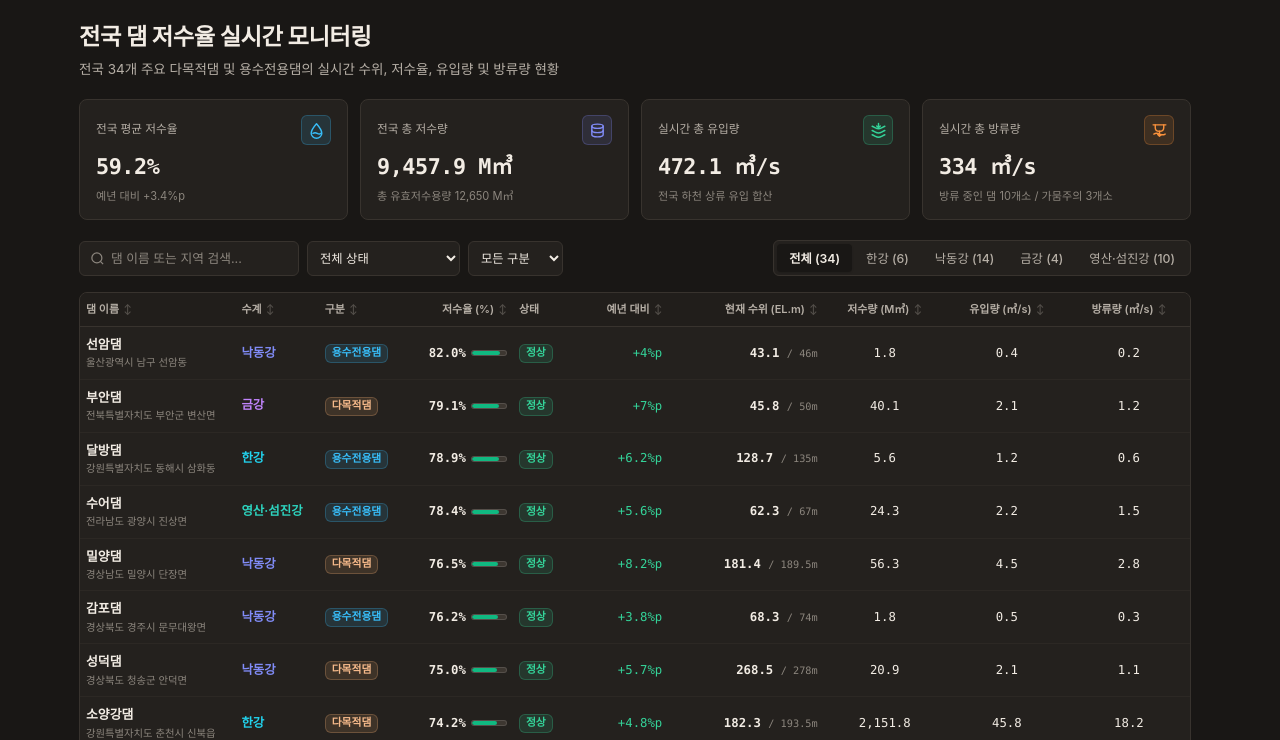
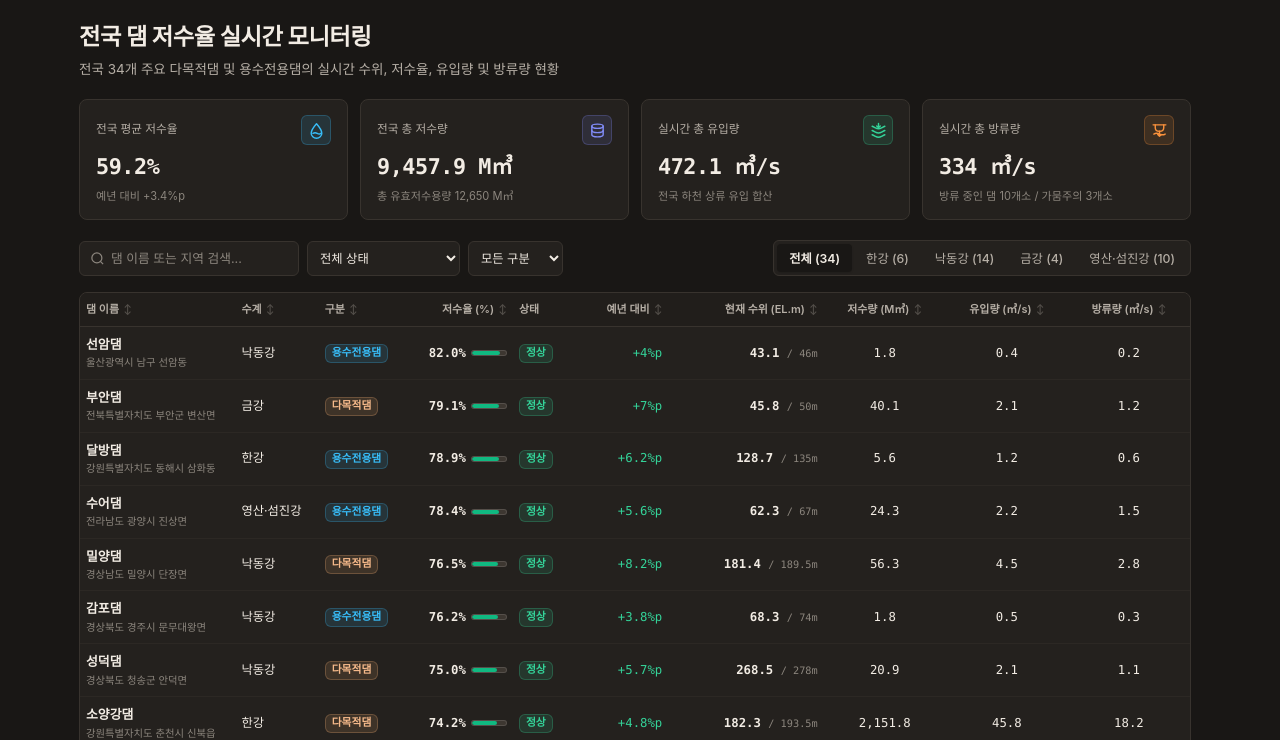
Before and after one commit to agnusdei1207/k-dam-live, a website: page index.html in a window 1280 px wide. Shown: the part 60-800 px from the top of the page. Drawn offline with Linux system fonts and the light colour scheme.

Commit message:
style: render basin column with clean default text style without bold or colors

```diff
--- a/css/admin.css
+++ b/css/admin.css
@@ -809,44 +809,7 @@ body {
   border-color: var(--border);
 }
 
-/* Basin Column: Clean Plain Text (카드가 아닌 깔끔한 텍스트) */
-.basin-text {
-  font-size: 0.83rem;
-  font-weight: 600;
-  white-space: nowrap;
-}
 
-.basin-text.badge-basin-han {
-  color: #22d3ee;
-}
-
-.basin-text.badge-basin-nakdong {
-  color: #818cf8;
-}
-
-.basin-text.badge-basin-geum {
-  color: #c084fc;
-}
-
-.basin-text.badge-basin-seomjin {
-  color: #2dd4bf;
-}
-
-:root[data-theme='light'] .basin-text.badge-basin-han {
-  color: #0e7490;
-}
-
-:root[data-theme='light'] .basin-text.badge-basin-nakdong {
-  color: #4338ca;
-}
-
-:root[data-theme='light'] .basin-text.badge-basin-geum {
-  color: #7e22ce;
-}
-
-:root[data-theme='light'] .basin-text.badge-basin-seomjin {
-  color: #0f766e;
-}
 
 /* Dam Type Badges (구분별 전용 컬러) */
 .badge-type-multi {
--- a/js/app.js
+++ b/js/app.js
@@ -312,14 +312,6 @@
     if (elements.valDischargeCount) elements.valDischargeCount.textContent = `방류 중인 댐 ${m.dischargingCount}개소 / 가뭄주의 ${m.droughtCount}개소`;
   }
 
-  function getBasinBadgeClass(basin) {
-    if (basin.includes('한강')) return 'badge-basin-han';
-    if (basin.includes('낙동강')) return 'badge-basin-nakdong';
-    if (basin.includes('금강')) return 'badge-basin-geum';
-    if (basin.includes('영산') || basin.includes('섬진강')) return 'badge-basin-seomjin';
-    return 'badge-muted';
-  }
-
   function getTypeBadgeClass(type) {
     if (type.includes('다목적')) return 'badge-type-multi';
     if (type.includes('용수전용')) return 'badge-type-water';
@@ -371,7 +363,6 @@
         ? `<span class="distance-badge">${dam.distanceKm}km</span>`
         : '';
 
-      const basinClass = getBasinBadgeClass(dam.basin);
       const typeClass = getTypeBadgeClass(dam.type);
 
       return `
@@ -380,7 +371,7 @@
             <div class="dam-title-cell">${dam.name} ${distanceHtml}</div>
             <div class="dam-loc-sub">${dam.location}</div>
           </td>
-          <td><span class="basin-text ${basinClass}">${dam.basin}</span></td>
+          <td>${dam.basin}</td>
           <td><span class="badge ${typeClass}">${dam.type}</span></td>
           <td class="text-right">
             <div class="rate-cell-wrap">
```
